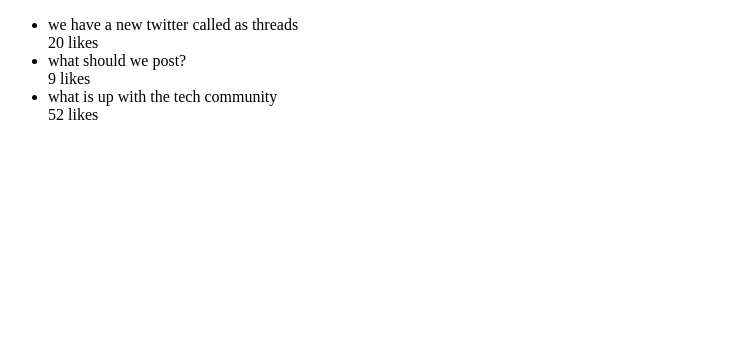
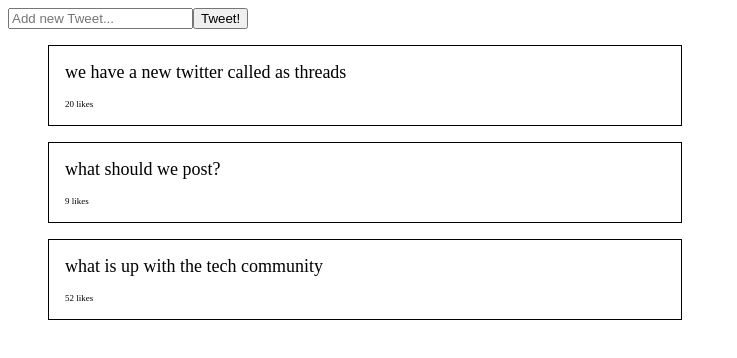
Before and after one commit to ANIKETRAJ28/React, a React (Create React App) app in the folder 08_MoreHooksAndTwitterApp/twitter/: page / in a window 1280 px wide. Shown: the top 358 px of the page, without its empty margins (0-737 px from the left). Built offline with nearby package versions, Linux system fonts and the light colour scheme.

Commit message:
added add tweet feature

```diff
--- a/08_MoreHooksAndTwitterApp/twitter/src/App.js
+++ b/08_MoreHooksAndTwitterApp/twitter/src/App.js
@@ -1,19 +1,8 @@
 import './App.css';
-
-import TweetList from './components/TweetList';
-
-const initialDummyTweets = [
-  {id: 0, content: 'we have a new twitter called as threads', likeCount: 20},
-  {id: 1, content: 'what should we post?', likeCount: 9},
-  {id: 0, content: 'what is up with the tech community', likeCount: 52},
-];
+import Twitter from './components/Twitter';
 
 function App() {
-  return (
-    <div>
-      <TweetList tweets={initialDummyTweets}/>
-    </div>
-  );
+  return <Twitter/>
 }
 
 export default App;
--- /dev/null
+++ b/08_MoreHooksAndTwitterApp/twitter/src/CSS/Tweet.css
@@ -0,0 +1,14 @@
+.tweet-wrapper {
+    border: 1px solid black;
+    padding: 1rem;
+    max-width: 600px;
+    font-size: large;
+}
+
+.likes {
+    font-size: xx-small;
+}
+
+.tweet-content {
+    margin-bottom: 1rem;
+}
--- /dev/null
+++ b/08_MoreHooksAndTwitterApp/twitter/src/CSS/TweetList.css
@@ -0,0 +1,7 @@
+.tweet-list {
+    list-style: none;
+}
+
+.tweet-like-wrapper {
+    margin-bottom: 1rem;
+}
--- /dev/null
+++ b/08_MoreHooksAndTwitterApp/twitter/src/components/AddTweet.jsx
@@ -0,0 +1,22 @@
+import { useState } from "react";
+
+function AddTweet({ onAddTweet }) {
+    const [text, setText] = useState('');
+    return(
+        <>
+            <input
+                placeholder="Add new Tweet..."
+                value={text}
+                onChange={(e) => setText(e.target.value)}
+            />
+            <button
+                onClick={() => {
+                    onAddTweet(text);
+                    setText('');
+                }}
+            >Tweet!</button>
+        </>
+    )
+}
+
+export default AddTweet;
--- a/08_MoreHooksAndTwitterApp/twitter/src/components/Tweet.jsx
+++ b/08_MoreHooksAndTwitterApp/twitter/src/components/Tweet.jsx
@@ -1,13 +1,14 @@
+import '../CSS/Tweet.css'
 function Tweet({ content, likeCount }) {
     return(
-        <>
+        <div className='tweet-wrapper'>
             <div className="tweet-content">
                 {content}
             </div>
-            <div className="tikes">
+            <div className="likes">
                 {likeCount} likes
             </div>
-        </>
+        </div>
     )
 }
 
--- a/08_MoreHooksAndTwitterApp/twitter/src/components/TweetList.jsx
+++ b/08_MoreHooksAndTwitterApp/twitter/src/components/TweetList.jsx
@@ -1,11 +1,13 @@
 import Tweet from "./Tweet";
+
+import '../CSS/TweetList.css'
 
 function TweetList({tweets}) {
     return(
-        <ul>
+        <ul className="tweet-list">
             {
                 tweets.map((tweet) => (
-                    <li>
+                    <li className="tweet-like-wrapper" key={tweet.id}>
                         <Tweet content={tweet.content} likeCount={tweet.likeCount}/>
                     </li>
                 ))
--- /dev/null
+++ b/08_MoreHooksAndTwitterApp/twitter/src/components/Twitter.jsx
@@ -0,0 +1,29 @@
+import { useState } from 'react';
+import AddTweet from './AddTweet';
+import TweetList from './TweetList';
+
+const initialDummyTweets = [
+  {id: 0, content: 'we have a new twitter called as threads', likeCount: 20},
+  {id: 1, content: 'what should we post?', likeCount: 9},
+  {id: 2, content: 'what is up with the tech community', likeCount: 52},
+];
+
+function Twitter() {
+    const [tweet, setTweet] = useState(initialDummyTweets);
+    const handleAddTweet = (text) => {
+        let nextId = (tweet.length > 0) ? tweet[tweet.length-1].id+1 : 0;
+        setTweet([...tweet, {
+            content: text,
+            likeCount: Math.floor(Math.random()*50),
+            id: nextId
+        }]);
+    }
+    return (
+        <>
+            <AddTweet onAddTweet={handleAddTweet}/>
+          <TweetList tweets={tweet}/>
+        </>
+    );
+}
+
+export default Twitter;
```
